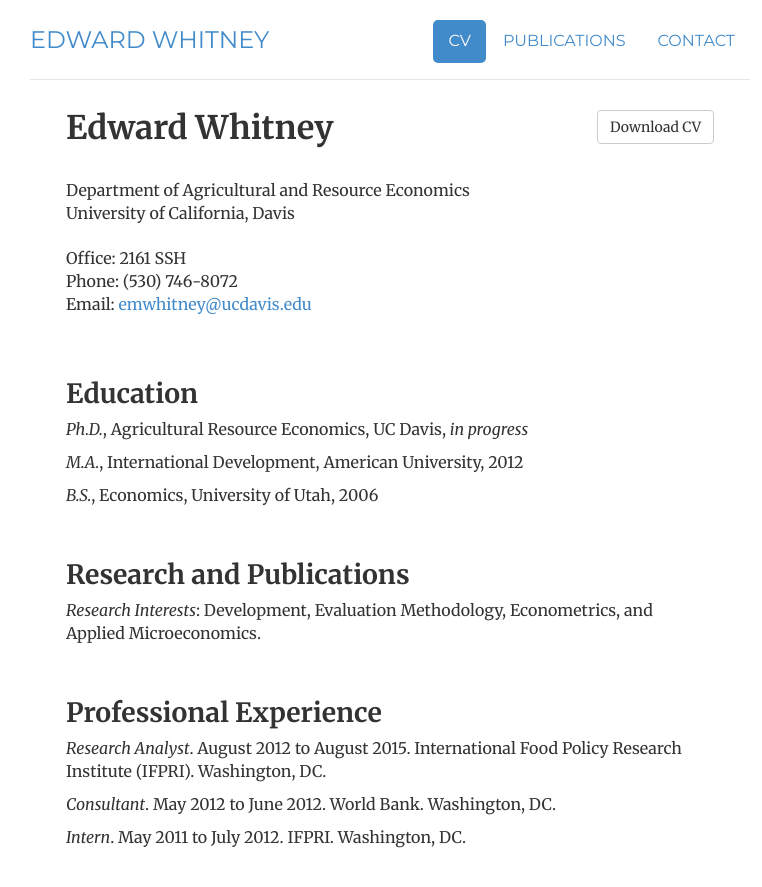
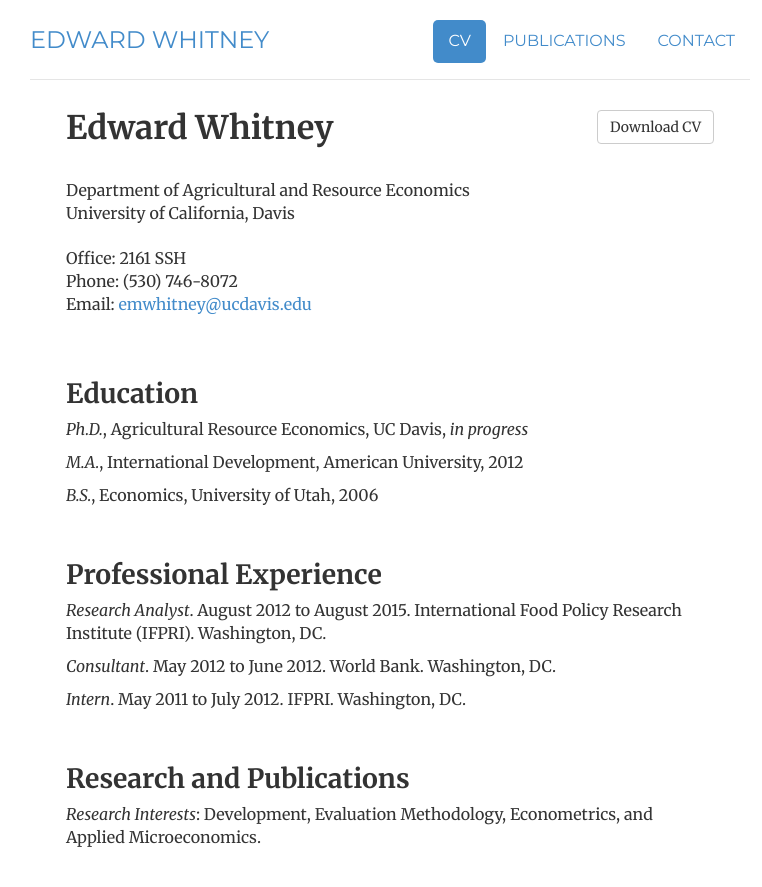
Before and after one commit to edwardmw/edwardmwhitney, a Jekyll site: the page built from cv/index.html, in a window 1280 px wide and 900 px high. Shown: the top 887 px of the window, without its empty margins (250-1012 px from the left). Built offline with Jekyll 4.4.1, drawn with Linux system fonts in a browser that asks for light colours.

Commit message:
commit3.1

```diff
--- a/cv/index.html
+++ b/cv/index.html
@@ -33,17 +33,17 @@ description: Current CV for Edward Whitney, a PhD. student, Development Economis
 				<p><i>B.S.</i>, Economics, University of Utah, 2006</p>
 
 				<br>
-				<h2>Research and Publications</h2>
-
-				<p><i>Research Interests</i>: Development, Evaluation Methodology, Econometrics, and Applied Microeconomics.</p>
-
-				<br>
 				<h2>Professional Experience</h2>
 				<p><i>Research Analyst</i>. August 2012 to August 2015. International Food Policy Research Institute (IFPRI). Washington, DC.</p>
 
 				<p><i>Consultant</i>. May 2012 to June 2012. World Bank. Washington, DC.</p>
 
 				<p><i>Intern</i>. May 2011 to July 2012. IFPRI. Washington, DC.</p>
+
+				<br>
+				<h2>Research and Publications</h2>
+
+				<p><i>Research Interests</i>: Development, Evaluation Methodology, Econometrics, and Applied Microeconomics.</p>
 
 				<br>
 				<h2>Research and Publications</h2>
```
